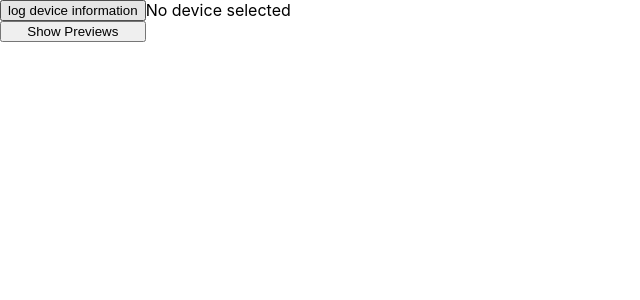
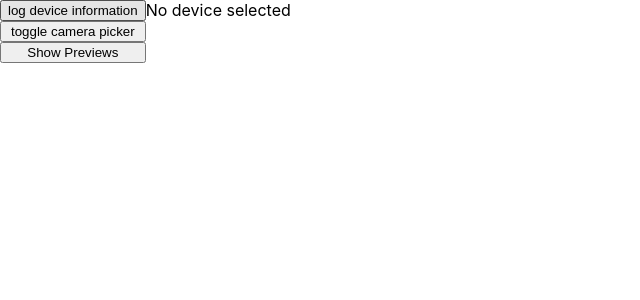
Before and after one commit to signed/device-demonstrator, a React (Create React App) app: page / in a window 1280 px wide. Shown: the top 300 px of the page, without its empty margins (0-640 px from the left). Built offline with nearby package versions, Linux system fonts and the light colour scheme.

Commit message:
button to toggle camera picker view

```diff
--- a/src/devices/camera/CameraDemonstrator.tsx
+++ b/src/devices/camera/CameraDemonstrator.tsx
@@ -1,4 +1,4 @@
-import React, { CSSProperties } from 'react';
+import React, { CSSProperties, useState } from 'react';
 import { BigScreen } from './BigScreen';
 import { CameraPicker } from './CameraPicker';
 import { Hide } from './Hide';
@@ -37,19 +37,21 @@ const logDeviceInformation = () => {
 };
 
 export const CameraDemonstrator: React.FC<CameraDemonstratorProps> = (props) => {
+    const [showCameraPicker, setShowCameraPicker] = useState(true);
     const style: CSSProperties = {
         display: 'flex'
     };
     const sidebarStyle: CSSProperties = {
         display: 'flex',
         flexDirection: 'column'
-    }
+    };
     return (
         <>
             <div style={style}>
                 <div style={sidebarStyle}>
                     <button onClick={logDeviceInformation}>log device information</button>
-                    <CameraPicker recordingDirector={props.recordingDirector}/>
+                    <button onClick={() => setShowCameraPicker((cur) => !cur)}>toggle camera picker</button>
+                    {showCameraPicker && <CameraPicker recordingDirector={props.recordingDirector}/>}
                 </div>
                 <BigScreen recordingDirector={props.recordingDirector}/>
             </div>
```
